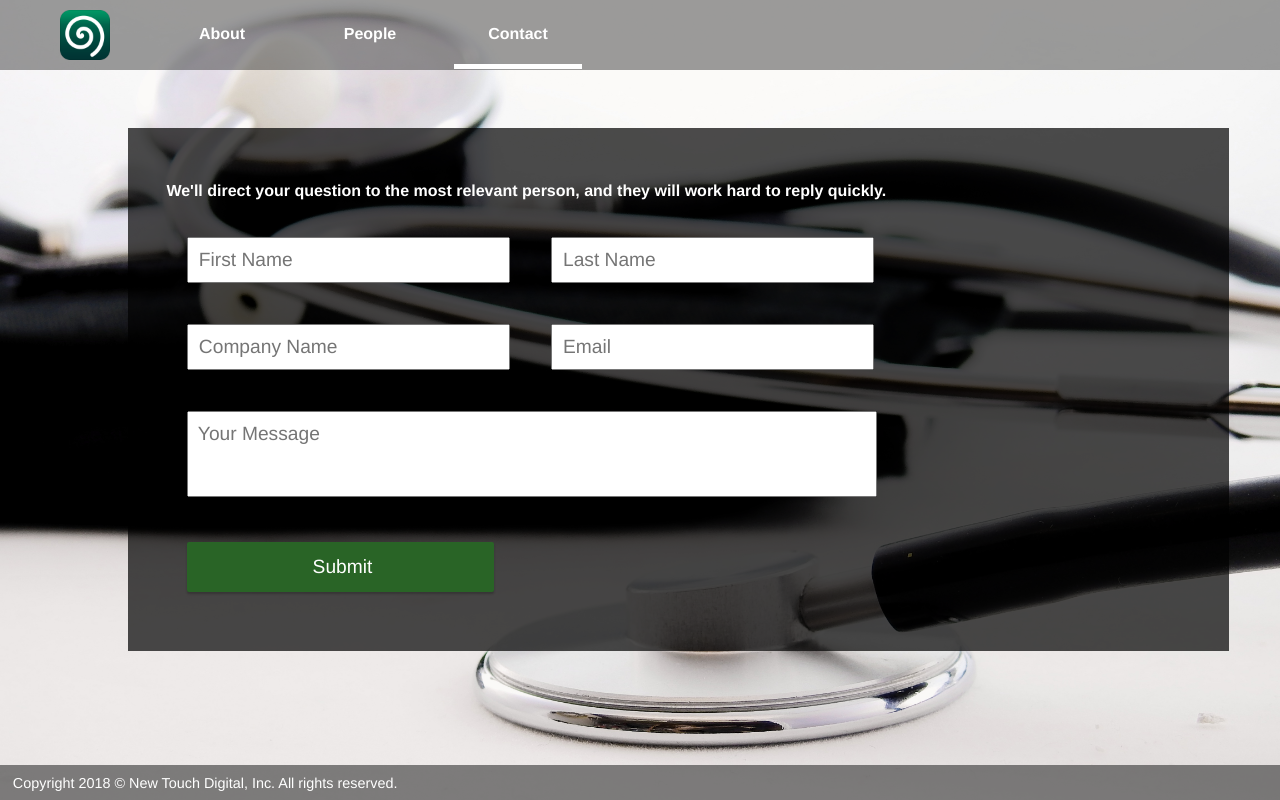
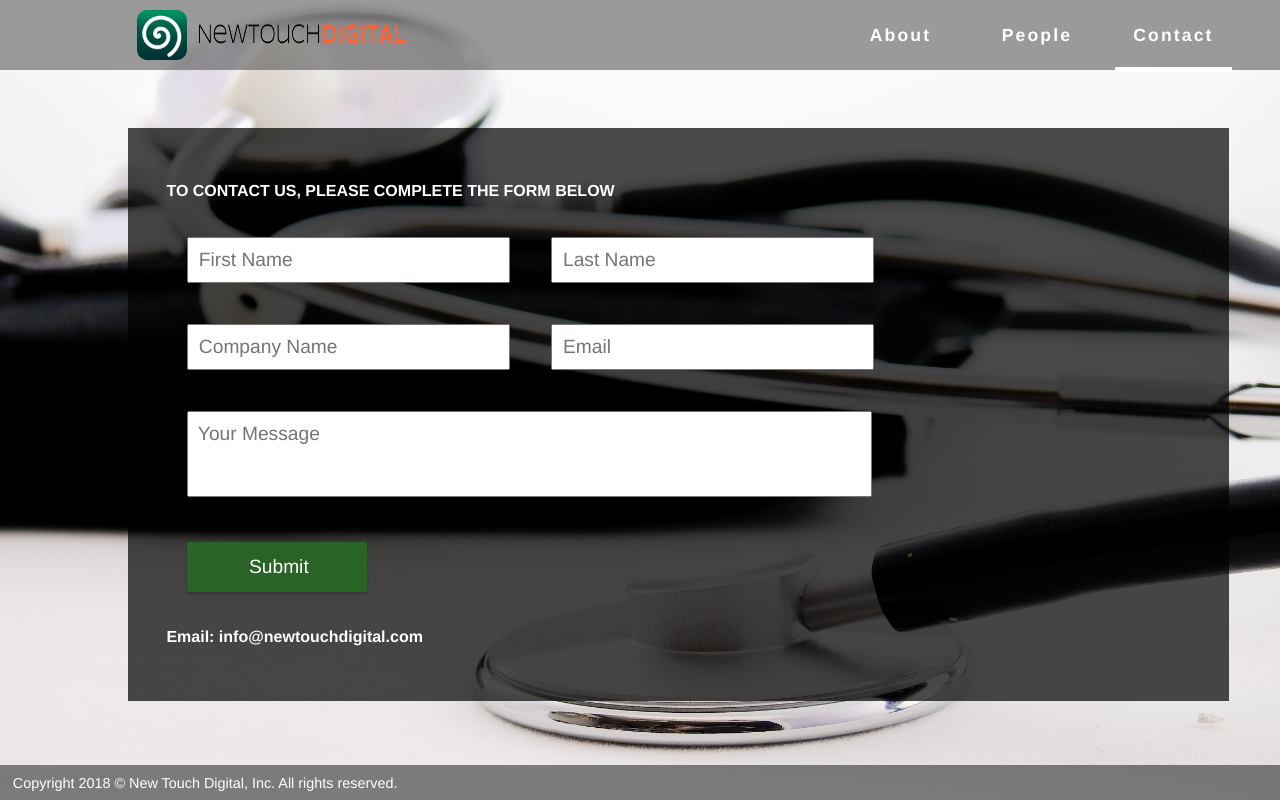
Before and after one commit to vccabral/newtouchwebsite, a Vue app: page /#/contact in a window 1280 px wide. Built offline with nearby package versions, Linux system fonts and the light colour scheme.

Commit message:
minor fixes

```diff
--- a/src/App.vue
+++ b/src/App.vue
@@ -1,11 +1,13 @@
 <template>
   <div id="app" v-cloak>
     <div id="router">
-      <router-link to="/"class="logo"><img src="./assets/logo.png" alt="#">
+      <router-link to="/" class="logo">
+        <img src="./assets/logo.png" alt="#" id="green_logo">
+        <img src="./assets/name_logo.png" alt="" id="name_logo">
       </router-link>
+      <router-link to="/contact">Contact</router-link>
+      <router-link to="/people">People</router-link>
       <router-link to="/about">About</router-link>
-      <router-link to="/people">People</router-link>
-      <router-link to="/contact">Contact</router-link>
     </div>
     <transition name="fade" duration="1000">
        <router-view></router-view>
@@ -30,7 +32,7 @@ body{
   overflow: hidden;
 }
 #app {
-  font-family: 'Avenir', Helvetica, Arial, sans-serif;
+  font-family: AvenirNext-DemiBold,Helvetica Neue,Helvetica,sans-serif;
   -webkit-font-smoothing: antialiased;
   -moz-osx-font-smoothing: grayscale;
   text-align: center;
@@ -59,11 +61,11 @@ li{
   list-style: none;
 }
 #router{
-  font-size:1em;;
+  font-size:1.1em;;
   height:30px;
   font-weight: bold;
   position:relative;
-  padding:10px 0 30px;
+  padding:10px 3% 30px 6%;
   background-color: rgba(60,60,60,0.5);
   z-index:10;
 }
@@ -72,8 +74,9 @@ li{
   color:white;
   width:10%;
   margin:15px 10px;
-  float: left;
+  float: right;
   padding-bottom: 21px;
+  letter-spacing: 0.12em;
 }
 #router>a:hover{
   border-bottom: solid 5px rgba(255,255,255,0.3);
@@ -83,14 +86,23 @@ li{
 }
 .logo{
   border-bottom:none!important;
+  float: left!important;
+  width:25%!important;
+  min-width: 350px!important;
 }
-.logo>img{
+#green_logo{
   display: block;
   width:50px;
   height:50px;
   float: left;
   margin:-15px 0 0 50px;
   }
+#name_logo{
+  width:210px;
+  height: 30px;
+  margin:-5px 0 0 10px;
+  float: left;
+}
 footer{
   position:absolute;
   bottom:0;
--- a/src/components/About.vue
+++ b/src/components/About.vue
@@ -1,9 +1,9 @@
 <template>
   <div id="about">
   	<div id="main-wrapper">
-  		<h1>About Us</h1>
-  		<p>NewTouch Digital is a health technology building a mobile health and data analytics platform to optimize clinical care for sufferers of neurodegenerative diseases.</p>
-  		<p>NewTouch Digital is based in Washington D.C. </p>
+  		<h1>ABOUT US</h1>
+  		<p>NewTouch Digital is a health technology building a mobile health and data analytics platform to optimize clinical care for sufferers of neurodegenerative diseases.<br/>
+  		NewTouch Digital is based in Washington D.C.</p>
   		<h1>MISSION</h1>
   		<p>Our mission is to digitally reshape and improve the model of care for a broad range of neurodegenerative diseases by embedding NewTouch’s clinical platform and data analytical tools with doctors, patients, and industry partners.
 	               </p>
--- a/src/components/Contact.vue
+++ b/src/components/Contact.vue
@@ -12,6 +12,7 @@
 	</textarea>
 	<input  id="submit_btn" class="btn_submit" type="submit" value="Submit">
       </form>
+      <p>Email: info@newtouchdigital.com</p>
     </div>
   </div>
 </template>
@@ -21,7 +22,7 @@ export default {
   name: 'Contact',
   data () {
     return {
-      note: `We'll direct your question to the most relevant person, and they will work hard to reply quickly.`
+      note: `TO CONTACT US, PLEASE COMPLETE THE FORM BELOW`
     }
   }
 }
@@ -60,11 +61,11 @@ td{
     margin:2%;
 }
 #msg{
-    width:66%;
+    width:65.5%;
     margin-right: 20%;
 }
 .btn_submit{
-	width:120px;
+	width:180px!important;
 	height:50px;
 	display: block;
 	margin-left: 2%;
--- a/src/components/Home.vue
+++ b/src/components/Home.vue
@@ -31,7 +31,7 @@ export default {
 .bg-color{
       width:100%;
       height: 100%;
-      background-color: rgba(13, 70, 83, 0.78);
+      background-color: rgba(13, 70, 83, 0.3);
       position: relative;
       z-index: 2;
 }
--- a/src/components/People.vue
+++ b/src/components/People.vue
@@ -1,15 +1,15 @@
 <template>
   <div id="people">
         <div id="main-wrapper">
-          <p>People on our team</p>
+          <p>FOUNDERS</p>
           <ul>
             <li v-for="(people,index) in team" v-on:mouseover="hover_card = index"
               v-on:mouseout="hover_card=-1" v-bind:class="{ active: hover_card==index }">
               <img v-bind:src="people.image" alt="#" v-on:click="showLinkedin(people.link)">
               <p>{{people.name}}</p>
               <p>{{people.position}}</p>
-              <p v-show="hover_card==index" id="info">{{people.info}}</p>
             </li>
+              <p v-if="hover_card>=0" id="info">{{team[hover_card].info}}</p>
           </ul>
         </div>
 
@@ -106,17 +106,17 @@ export default {
   z-index: 10;
 
 }
-#main-wrapper img:hover + .info {
-    display: block;
-}
 .active{
   background-color: rgba(230,230,230,0.6);
   color:black;
   padding: 10px;
-  box-shadow: 0 8px 16px 0 rgba(0,0,0,0.2);
+  box-shadow: 0 8px 16px 0 rgba(0,0,0,0.5);
 }
 #info{
+  margin-top: 3%;
   text-align: left;
-  padding: 5px;
+  float: left;
+  z-index:5;
+  min-width:400px!important;
 }
 </style>
```
Also changed, not shown: src/assets/name_logo.png (added).
